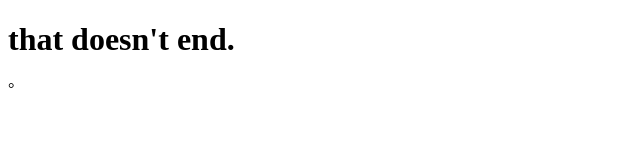
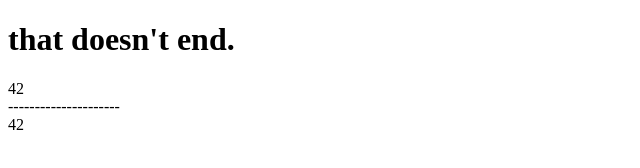
Before and after one commit to squidyp-zz/hello-world, a plain HTML site: page index.html in a window 1280 px wide. Shown: the full height of the page, 0-640 px from the left. Drawn offline with Linux system fonts and the light colour scheme.

Commit message:
js testing

```diff
--- a/index.html
+++ b/index.html
@@ -8,16 +8,25 @@
 <body>
 <h1> that doesn't end. </h1>
 
+<span id="number">42</span>
 
-&#176;
+
+<div id="sperate">---------------------</div>
+
+<div id="output"></div>
 
 
 
+<script>
+//pulling information from html
+var tagString = document.getElementById("number").innerHTML;
+var idString = document.getElementById("output");
 
+console.log(tagString);
 
+idString.innerHTML = tagString;
 
-
-
+</script>
 
 
 </body>
```
